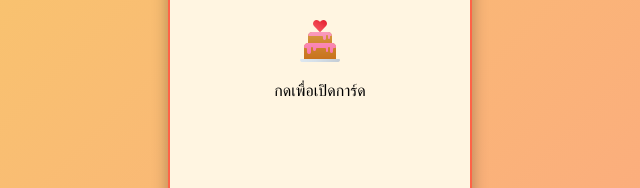
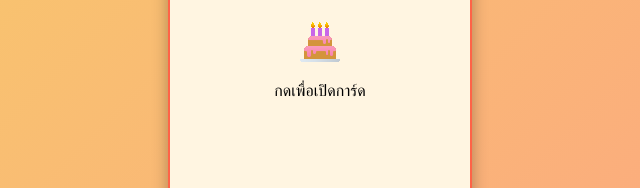
Before and after one commit to chaiyakorn002/chaiyakorn002.github.io, a plain HTML site: page index.html in a window 1280 px wide. Shown: the part 375-563 px from the top of the page, 322-962 px from the left. Drawn offline with Linux system fonts and the light colour scheme.

Commit message:
Update index.html

```diff
--- a/index.html
+++ b/index.html
@@ -10,7 +10,7 @@
     <div class="card">
         <div class="front">
             <h1>Happy Birthday!</h1>
-            <img src="icons8-cake-48.png" alt="Birthday Cake" class="cake">
+            <img src="icons8-cake.gif" alt="Birthday Cake" class="cake">
             <p>กดเพื่อเปิดการ์ด</p>
         </div>
         <div class="inside">
```
